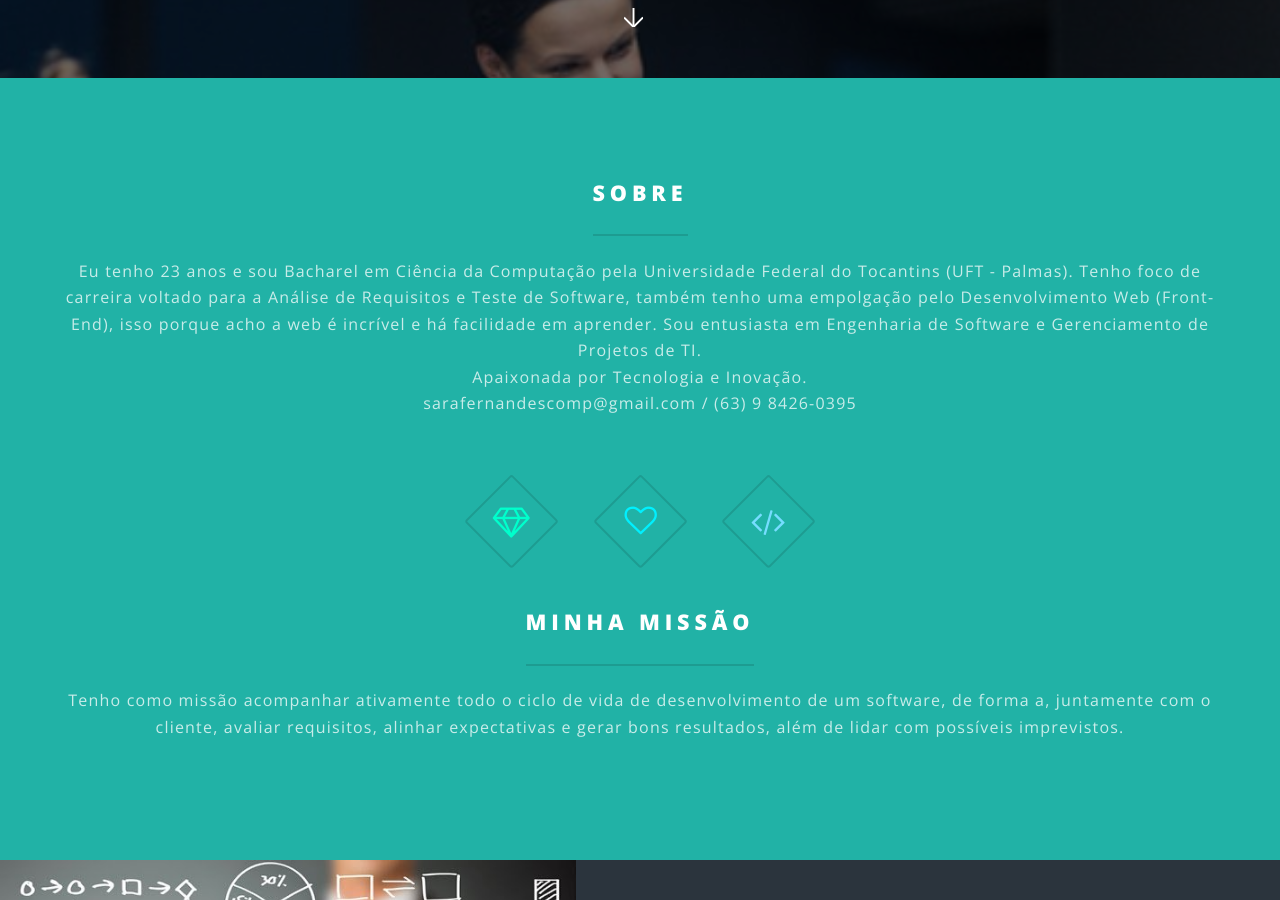
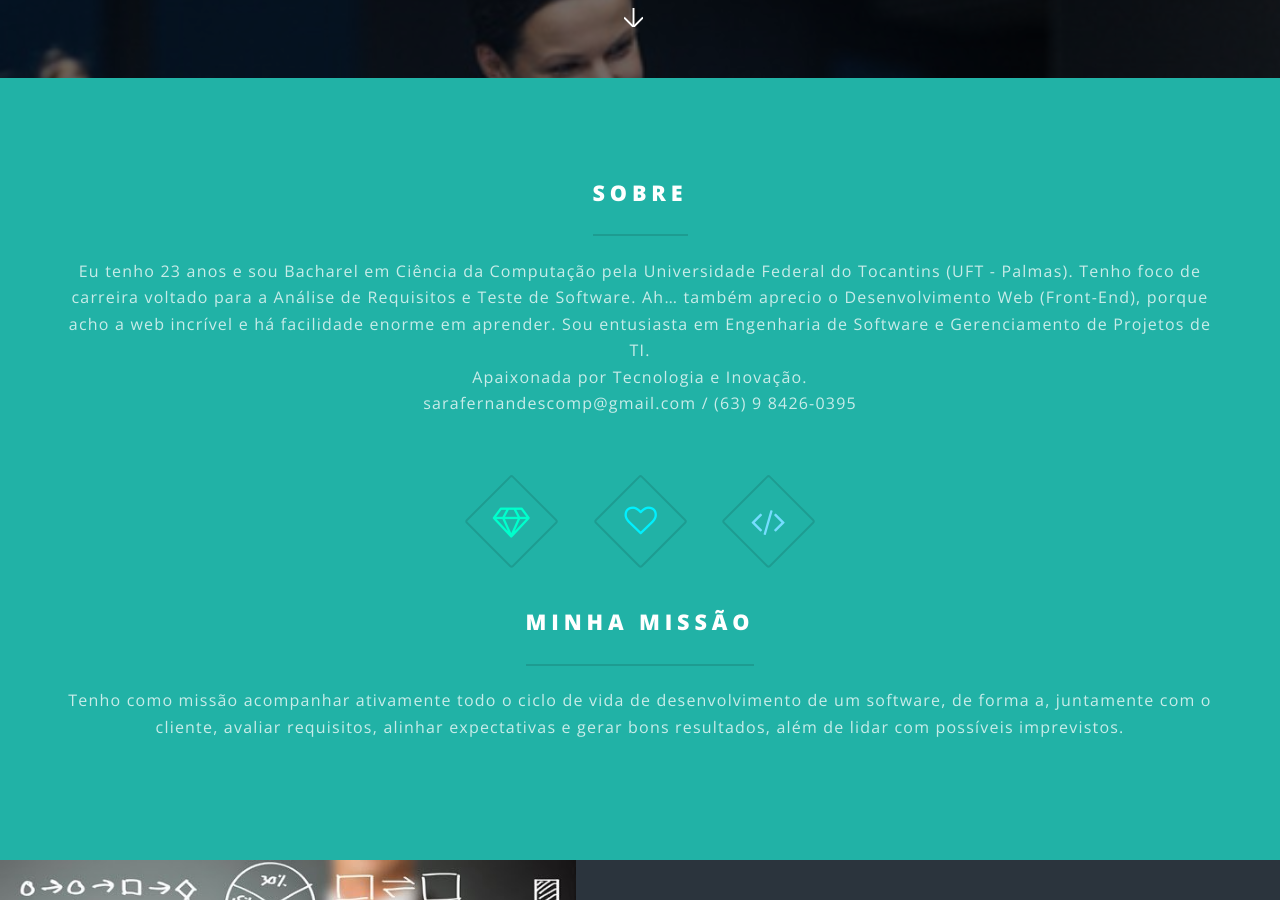
Before and after one commit to SaraFernandes/sarafernandes.github.io_sfdhgdfg, a Jekyll site: the page built from index.html, in a window 1280 px wide and 900 px high, scrolled down 922 px. Built offline with Jekyll 4.4.1, drawn with Linux system fonts in a browser that asks for light colours.

Commit message:
Update index.html

```diff
--- a/index.html
+++ b/index.html
@@ -18,7 +18,7 @@ layout: landing
 						<div class="inner">
 							<header class="major">
 								<h2>Sobre</h2>
-								<p>Eu tenho 23 anos e sou Bacharel em Ciência da Computação pela Universidade Federal do Tocantins (UFT - Palmas). Tenho foco de carreira voltado para a Análise de Requisitos e Teste de Software, também tenho uma empolgação pelo Desenvolvimento Web (Front-End), isso porque acho a web é incrível e há facilidade em aprender. Sou entusiasta em Engenharia de Software e Gerenciamento de Projetos de TI. <br />
+								<p>Eu tenho 23 anos e sou Bacharel em Ciência da Computação pela Universidade Federal do Tocantins (UFT - Palmas). Tenho foco de carreira voltado para a Análise de Requisitos e Teste de Software. Ah… também aprecio o Desenvolvimento Web (Front-End), porque acho a web incrível e há facilidade enorme em aprender. Sou entusiasta em Engenharia de Software e Gerenciamento de Projetos de TI. <br />
 								  Apaixonada por Tecnologia e Inovação. <br />
 									sarafernandescomp@gmail.com / (63) 9 8426-0395
 								</p>
```
